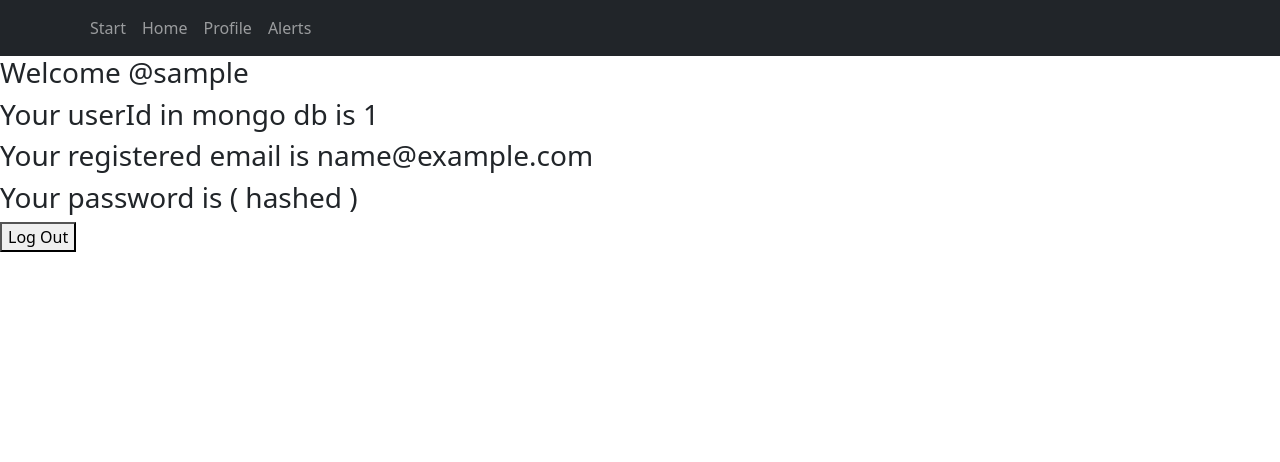
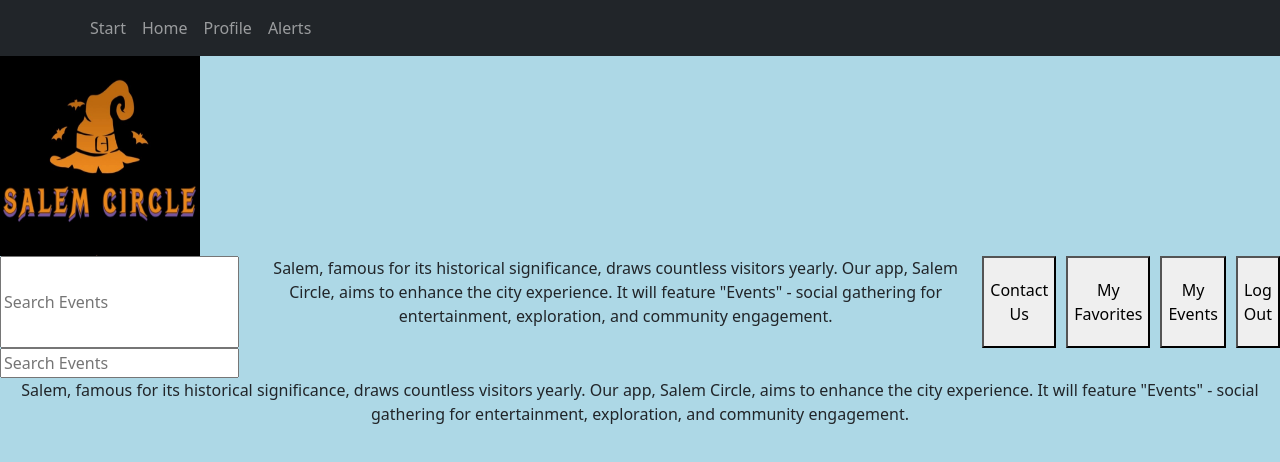
Before and after one commit to Chia-HsuanSu/SalemCircle, a React (Create React App) app in the folder frontend/: page /home in a window 1280 px wide. Shown: the top 462 px of the page. Built offline with nearby package versions, Linux system fonts and the light colour scheme; sample sign-in values are in the browser's storage.

Commit message:
HomePage

```diff
--- a/frontend/src/components/pages/homePage.js
+++ b/frontend/src/components/pages/homePage.js
@@ -1,48 +1,62 @@
-import React, { useState, useEffect } from 'react'
-import { useNavigate } from 'react-router-dom'
-import getUserInfo from '../../utilities/decodeJwt'
+import React, { useState, useEffect } from 'react';
+import { useNavigate } from 'react-router-dom';
+import getUserInfo from '../../utilities/decodeJwt';
+
 const HomePage = () => {
-    const [user, setUser] = useState({})
-    const navigate = useNavigate()
+    const [user, setUser] = useState(null);
+    const navigate = useNavigate();
+
     const handleClick = (e) => {
         e.preventDefault();
-        localStorage.removeItem('accessToken')
-        return navigate('/')
+        localStorage.removeItem('accessToken');
+        navigate('/');
+    };
+
+    useEffect(() => {
+        const userInfo = getUserInfo();
+        if (userInfo) {
+            setUser(userInfo);
+        } else {
+            navigate('/login'); // Redirect to login page if no user info found
+        }
+    }, [navigate]);
+
+    if (!user) {
+        return (
+            <div className="home-container" style={{ backgroundColor: 'lightblue', height: '100vh' }}>
+                <h4>Log in to view this page.</h4>
+            </div>
+        );
     }
 
-    useEffect(() => {
-        setUser(getUserInfo())
-    }, [])
+    const { id, email, username } = user;
 
+    return (
+        <div className="home-container" style={{ backgroundColor: 'lightblue', height: '100vh' }}>
+            <div className="header">
+            <img src="/logo.png" alt="Logo" className="logo" width="200" height="200"/>
 
-    if (!user) return (
-        <div><h4>Log in to view this page.</h4></div>)
-    const { id, email, username, password } = user
-    return (
-        <>
-            <div>
-                <h3>
-                    Welcome
-                    <span className='username'> @{username}</span>
-                </h3>
-                <h3>
-                    Your userId in mongo db is
-                    <span className='userId'> {id}</span>
-                </h3>
-                <h3>
-                    Your registered email is
-                    <span className='email'> {email}</span>
-                </h3>
-                <h3>
-                    Your password is
-                    <span className='password'> {password} ( hashed )</span>
-                </h3>
+                <div className="top-buttons" style={{ display: 'flex', justifyContent: 'center' }}>
+                <input type="text" placeholder="Search Events" className="search-bar" style={{ marginRight: '10px' }} />
+
+                    {/* Salem Circle Description */}
+                    <p style={{ textAlign: 'center', marginBottom: '20px' }}>
+                        Salem, famous for its historical significance, draws countless visitors yearly. Our app, Salem Circle, aims to enhance the city experience. It will feature "Events" - social gathering for entertainment, exploration, and community engagement.
+                    </p>
+
+                    <button style={{ marginRight: '10px' }}>Contact Us</button>
+                    <button style={{ marginRight: '10px' }}>My Favorites</button>
+                    <button style={{ marginRight: '10px' }}>My Events</button>
+                    <button onClick={handleClick}>Log Out</button>
+                </div>
+                <input type="text" placeholder="Search Events" className="search-bar" style={{ marginRight: '10px' }} />
+                    {/* Salem Circle Description */}
+                    <p style={{ textAlign: 'center', marginBottom: '20px' }}>
+                        Salem, famous for its historical significance, draws countless visitors yearly. Our app, Salem Circle, aims to enhance the city experience. It will feature "Events" - social gathering for entertainment, exploration, and community engagement.
+                    </p>
             </div>
-            <button onClick={(e) => handleClick(e)}>
-                Log Out
-            </button>
-        </>
-    )
-}
+        </div>
+    );
+};
 
-export default HomePage
+export default HomePage;
```
Also changed, not shown: frontend/public/logo.png (added), 1 other file (tests, documents, lock files or other folders).
